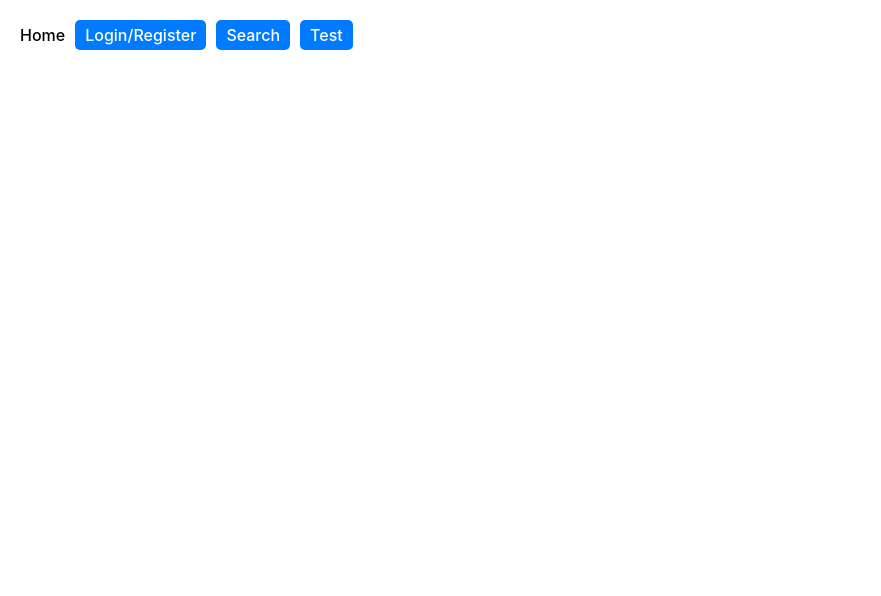
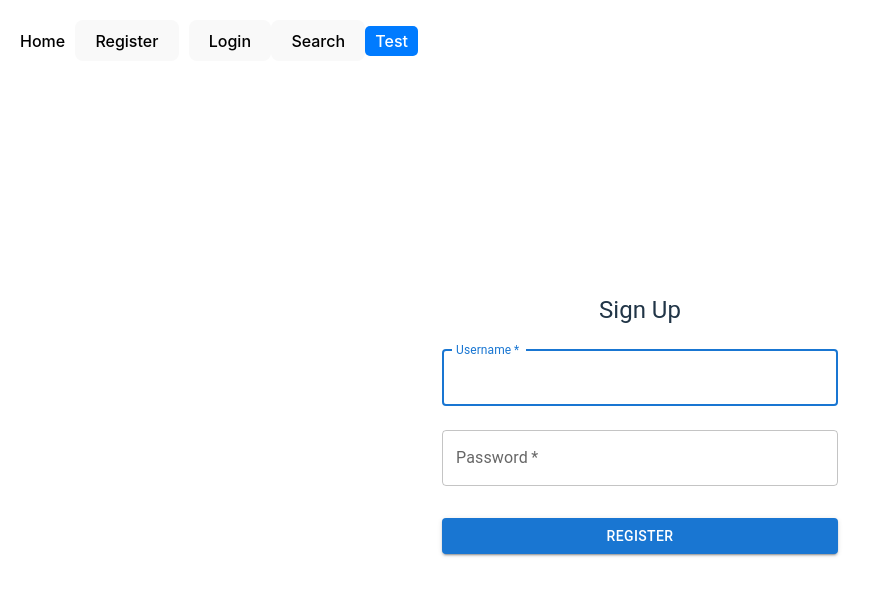
Before and after one commit to EddieSandler/clearcost_on_render, a React (Vite) app in the folder health/frontend/: page /register in a window 1280 px wide. Shown: the top 596 px of the page, without its empty margins (0-881 px from the left). Built offline with nearby package versions, Linux system fonts and the light colour scheme.

Commit message:
added registration form

```diff
--- a/health/frontend/src/App.jsx
+++ b/health/frontend/src/App.jsx
@@ -8,6 +8,7 @@ import HomePage from './HomePage'
 import SearchForm from './components/SearchForm';
 import NavBar from './components/Navbar';
 import TestForm from './components/TestForm';
+import RegistrationForm from './components/RegistrationForm';
 
 
 function App() {
@@ -16,9 +17,10 @@ function App() {
     <Router>
       <nav className="navBar">
         <Link to="/" className="navLink">Home</Link>
-        <Link to="/login" className="navLink"><button className="navButton">Login/Register</button></Link>
-        <Link to="/search" className="navLink"><button className="navButton">Search</button></Link>
-        <Link to="/test" className="navLink"><button className="navButton">Test</button></Link>
+        <Link to="/register" className="navLink"><button className="registerButton">Register</button></Link>
+        <Link to="/login" className="navlink"><button className="loginButton">Login</button></Link>
+        <Link to="/search" className="navlink"><button className="searchButton">Search</button></Link>
+        <Link to="/test" className="navlink"><button className="navButton">Test</button></Link>
       </nav>
 
     <div className="App">
@@ -26,6 +28,7 @@ function App() {
 
       <Routes>
       <Route path="/" element={<HomePage />} />
+      <Route path="/register" element={<RegistrationForm />} />
       <Route path="/login" element={<LoginForm />} />
       <Route path="/search" element={<SearchForm />} />
       <Route path="/test" element={<TestForm />} />
--- /dev/null
+++ b/health/frontend/src/components/RegistrationForm.jsx
@@ -0,0 +1,67 @@
+import React, { useState } from 'react';
+import { Button, TextField, Container, Typography, Box } from '@mui/material';
+
+function RegistrationForm() {
+    const [username, setUsername] = useState('');
+    const [password, setPassword] = useState('');
+
+    const handleRegister = (event) => {
+        event.preventDefault();
+        console.log('Registering:', { username, password });
+        // Here you would add the code to handle the registration logic
+    };
+
+    return (
+        <Container component="main" maxWidth="xs">
+            <Box
+                sx={{
+                    marginTop: 8,
+                    display: 'flex',
+                    flexDirection: 'column',
+                    alignItems: 'center',
+                }}
+            >
+                <Typography component="h1" variant="h5">
+                    Sign Up
+                </Typography>
+                <Box component="form" onSubmit={handleRegister} noValidate sx={{ mt: 1 }}>
+                    <TextField
+                        margin="normal"
+                        required
+                        fullWidth
+                        id="username"
+                        label="Username"
+                        name="username"
+                        autoComplete="username"
+                        autoFocus
+                        value={username}
+                        onChange={e => setUsername(e.target.value)}
+                    />
+                    <TextField
+                        margin="normal"
+                        required
+                        fullWidth
+                        name="password"
+                        label="Password"
+                        type="password"
+                        id="password"
+                        autoComplete="current-password"
+                        value={password}
+                        onChange={e => setPassword(e.target.value)}
+                    />
+                    <Button
+                        type="submit"
+                        fullWidth
+                        variant="contained"
+                        sx={{ mt: 3, mb: 2 }}
+                        className="btn btn-primary"
+                    >
+                        Register
+                    </Button>
+                </Box>
+            </Box>
+        </Container>
+    );
+}
+
+export default RegistrationForm;
```
